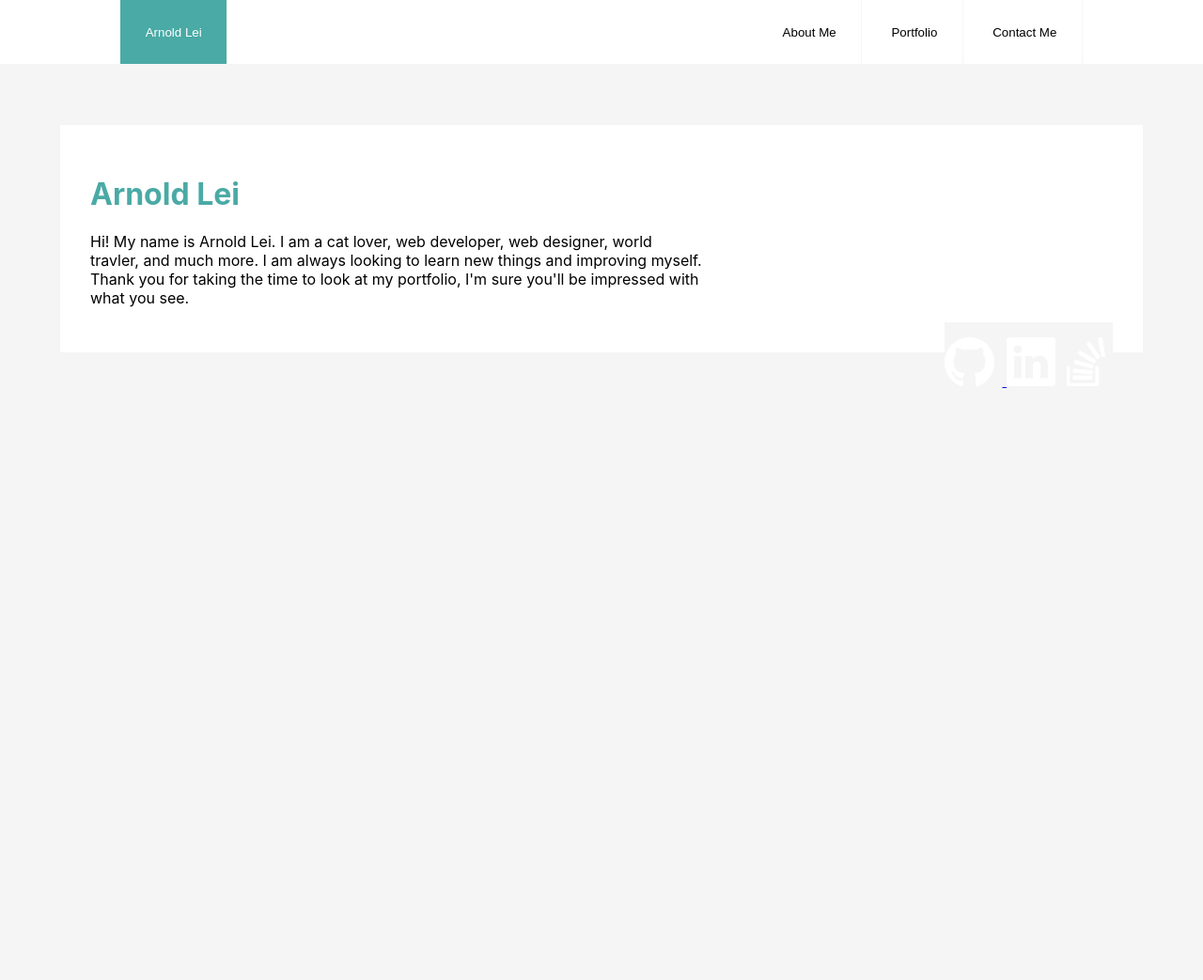
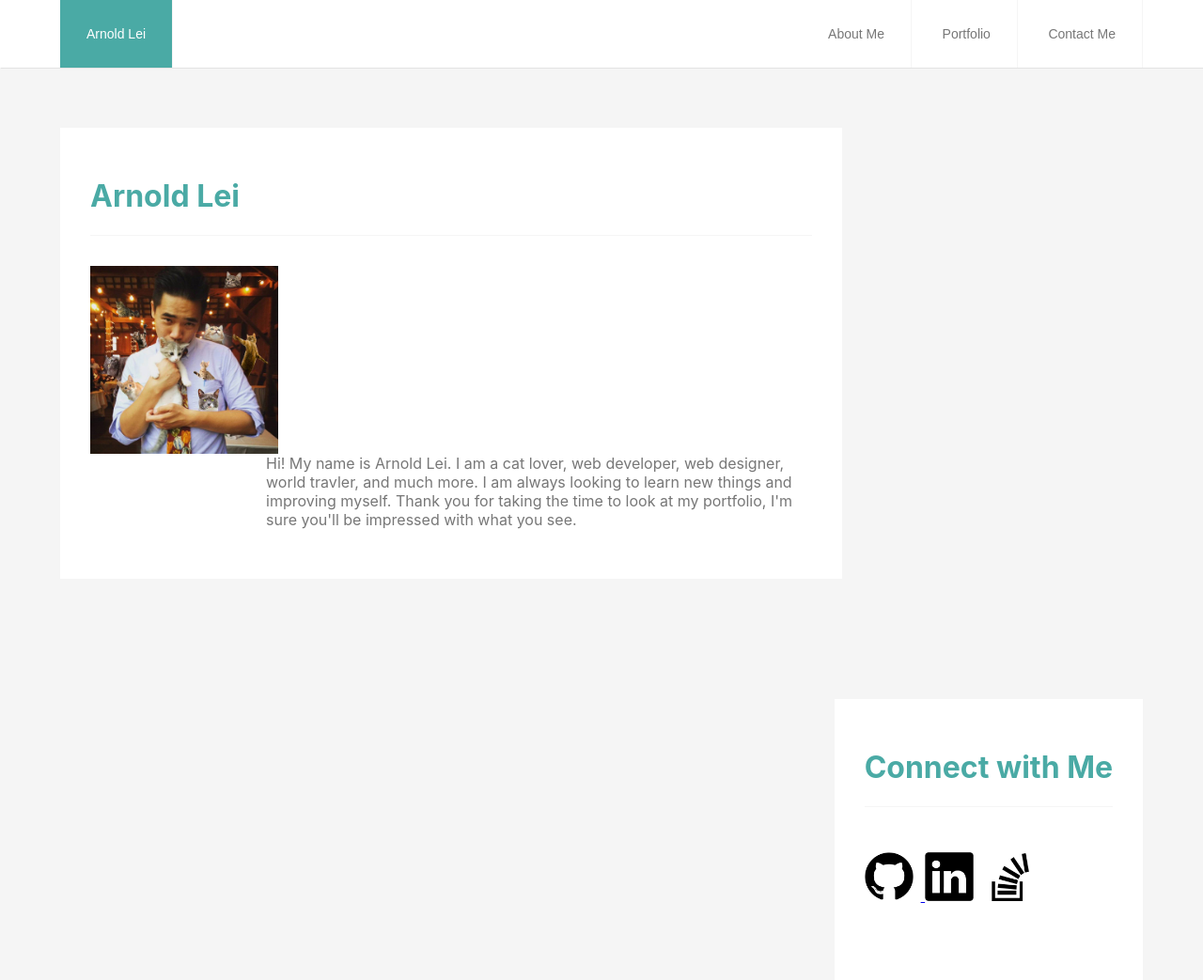
Before and after one commit to arnold-lei/basic-portfolio, a PHP site: page / in a window 1280 px wide. Shown: the whole page at 94% size. Before the commit the page ends 413 px from the top, so only its background shows below. Run offline with PHP 8.4, Linux system fonts and the light colour scheme.

Commit message:
contineud working on the body of page

```diff
--- a/assets/css/style.css
+++ b/assets/css/style.css
@@ -2,21 +2,41 @@ body{
   margin:0px;
   font-family: BlinkMacSystemFont, 'Arial', 'Helvetica Neue', Helvetica, sans-serif;;
   background-color: #f5f5f5;
+  color:#777777;
 }
-
+p{
+  margin-top: 0px;
+}
 a:hover, a:active, a:focus{
   outline: 0;
   color: #4aaaa5;
   text-decoration: none;
 }
 
+.title{
+  border-bottom: 1px solid #f5f5f5;
+  margin-bottom: 2em;
+}
+.center{
+  text-align: center;
+}
+
+.float-left{
+  float:left;
+}
+
+.float-right{
+  float:right;
+}
+.clear{
+  clear: both;
+}
 h1, h2, h3, h4, h5, h6{
   color:#4aaaa5;
 }
 .container {
-  margin: 5%;
-  padding:2em;
-  background-color: #fff;
+
+  background-color: #f5f5f5;
 }
 
 button{
@@ -28,16 +48,18 @@ button{
   border:0px;
   border-right: 1px solid #f5f5f5;
   background-color:#ffffff;
+  font-size: 14px;
+  color:#777777;
 }
 
 .nav{
-  border-bottom: 1px solid #f5f5f5;
-  background-color: #fff
+  box-shadow: 1px 0px 1px #888888;
+  background-color: #fff;
 }
 
 .nav-hearder{
-  padding-right: 10%;
-  padding-left: 10%;
+  padding-right: 5%;
+  padding-left: 5%;
   margin: 0px;
 }
 
@@ -51,19 +73,36 @@ button{
 
 }
 
-.panel{
+.about-me {
+  width:60%;
+  float:left;
+  margin: 5% 2% 5% 5%;
+  padding:2em;
   background-color: #fff;
 }
 
-.about-me {
-  width:60%;
+.text{
+  width: 75%;
+  float:right;
+  margin:0 5px 5px 5px;
+
 }
+
 .connect-me{
-  background-color: #f5f5f5;
+  background-color: #fff;
   float:right;
+  margin-right: 5%;
+  margin-top: 5%;
+  padding:2em 2em 5em 2em;
+
 }
 .icon{
   height:52px;
   margin-top: 1em;
   margin-right: .5em;
 }
+
+#profile-pic{
+  width: 200px;
+  float:left;
+}
--- a/index.html
+++ b/index.html
@@ -16,18 +16,26 @@
     </div>
   </div>
   <div class="container">
-    <div class="about-me panel">
-      <h1>Arnold Lei</h1>
-      <p>Hi! My name is Arnold Lei. I am a cat lover, web developer, web designer, world travler, and much more. I am always looking to learn new things and improving myself. Thank you for taking the time to look at my portfolio, I'm sure you'll be impressed with what you see.</p>
+    <div class="about-me">
+      <div class="title">
+        <h1>Arnold Lei</h1>
+      </div>
+      <img id="profile-pic" src="assets/images/profile-picture.jpg"/>
+      <div class="text">
+        <p>Hi! My name is Arnold Lei. I am a cat lover, web developer, web designer, world travler, and much more. I am always looking to learn new things and improving myself. Thank you for taking the time to look at my portfolio, I'm sure you'll be impressed with what you see.</p>
+      </div>
     </div>
     <div class="connect-me">
-      <div class="col-md-4 center" id-"icon-panel">
+      <div class="title">
+        <h1>Connect with Me</h1>
+      </div>
+      <div class="" id-"icon-panel">
         <a href="https://github.com/arnold-lei" target="_blank">
-          <img class="icon" src="img/github.png" />
+          <img class="icon" src="assets/images/github_black.png" />
         </a>
-          <img class="icon" src="img/linkedin.png" /> </a>
+          <img class="icon" src="assets/images/linkedin_black.png" /> </a>
         <a href="https://stackoverflow.com/users/6273396/arnold-lei" target="_blank">
-          <img class="icon" src="img/stackoverflow.png" />
+          <img class="icon" src="assets/images/stackoverflow_black.png" />
         </a>
       </div>
     </div>
```
Also changed, not shown: README.md (added), assets/images/github_black.png (added), assets/images/linkedin_black.png (added), assets/images/stackoverflow_black.png (added), img/arnold-china-purple.jpg (deleted), img/github.png (deleted), img/linkedin.png (deleted), img/profile-picture.jpg (deleted), img/stackoverflow.png (deleted).
